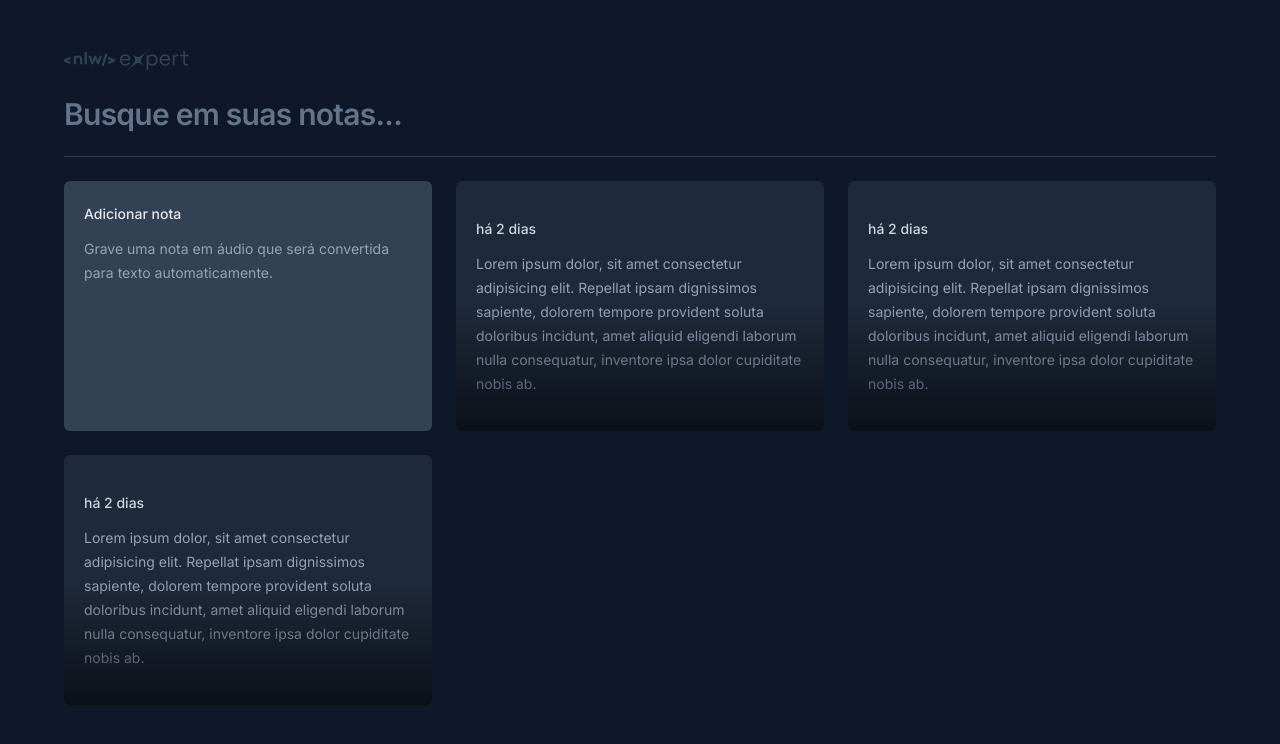
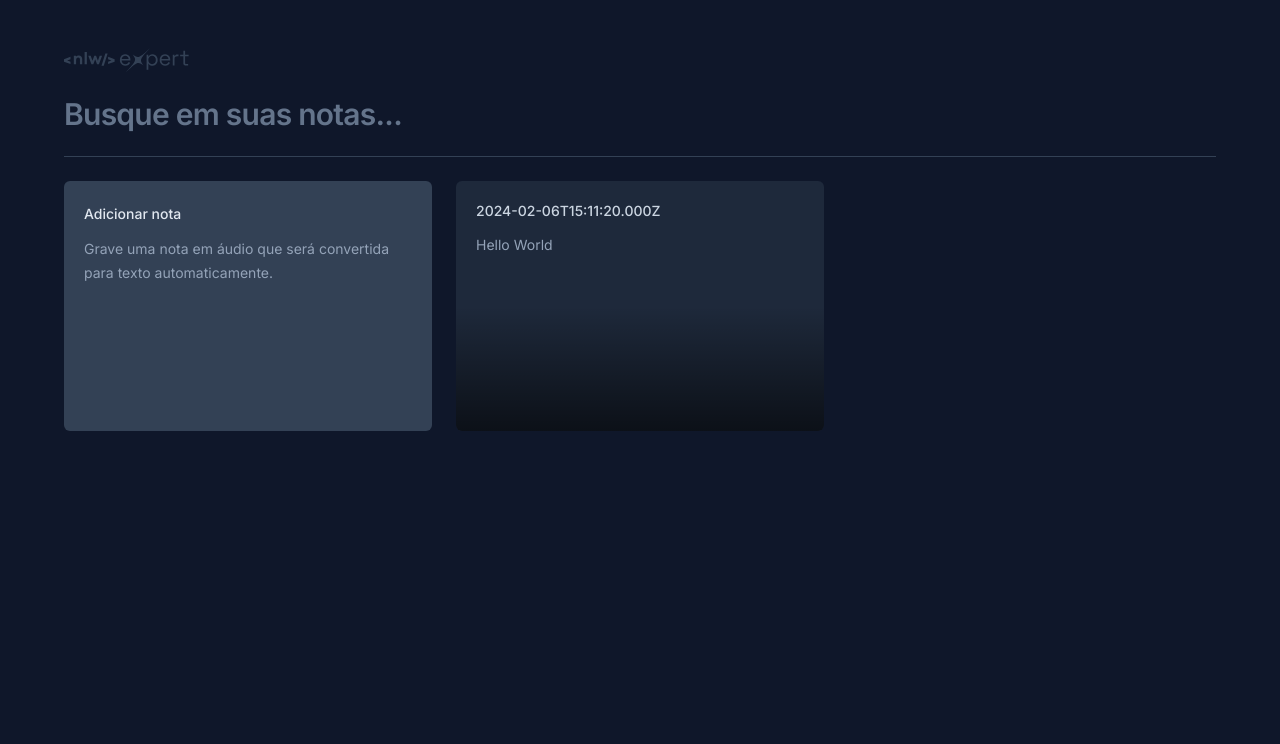
Before and after one commit to adormundo/Expert-Notes, a React (Vite) app: page / in a window 1280 px wide. Shown: the top 744 px of the page. Built offline with nearby package versions, Linux system fonts and the light colour scheme.

Commit message:
:sparkles: Melhorias no Note-Card

```diff
--- a/package.json
+++ b/package.json
@@ -9,6 +9,9 @@
     "preview": "vite preview"
   },
   "dependencies": {
+    "@radix-ui/react-dialog": "^1.0.5",
+    "date-fns": "^3.3.1",
+    "lucide-react": "^0.323.0",
     "react": "^18.2.0",
     "react-dom": "^18.2.0"
   },
--- a/src/app.tsx
+++ b/src/app.tsx
@@ -1,6 +1,11 @@
 import logo from './assets/logo-nlw-expert.svg'
 import { NewNoteCard } from './components/new-note-card'
 import { NoteCard } from './components/note-card'
+
+const note = {
+  date: new Date(),
+  content: 'Hello World'
+}
 
 export function App() {
   return (
@@ -19,9 +24,7 @@
 
       <div className='grid grid-cols-3 gap-6 auto-rows-[250px]'>
         <NewNoteCard/>
-        <NoteCard/>
-        <NoteCard/>
-        <NoteCard/>
+        <NoteCard note={note} />
       </div>
     </div>
   )
--- a/src/components/note-card.tsx
+++ b/src/components/note-card.tsx
@@ -1,9 +1,43 @@
-export function NoteCard() {
+import * as Dialog from '@radix-ui/react-dialog'
+import { formatDistanceToNow } from 'date-fns'
+import { ptBR } from 'date-fns/locale'
+import { X } from 'lucide-react'
+interface NoteCardProps {
+  note: {
+    date: Date
+    content: string
+  }
+}
+
+export function NoteCard({ note }: NoteCardProps) {
     return (
-        <button className='rounded-md text-left bg-slate-800 p-5 space-y-3 overflow-hidden relative outline-none hover:ring-2 hover:ring-slate-600 focus-visible:ring-2 focus-visible:ring-lime-400'>
-          <span className='text-sm font-medium text-slate-300'>há 2 dias</span>
-          <p className='text-sm leading-6 text-slate-400'>Lorem ipsum dolor, sit amet consectetur adipisicing elit. Repellat ipsam dignissimos sapiente, dolorem tempore provident soluta doloribus incidunt, amet aliquid eligendi laborum nulla consequatur, inventore ipsa dolor cupiditate nobis ab.</p>
+      <Dialog.Root>
+        <Dialog.Trigger className='rounded-md text-left flex flex-col bg-slate-800 p-5 gap-3 overflow-hidden relative outline-none hover:ring-2 hover:ring-slate-600 focus-visible:ring-2 focus-visible:ring-lime-400'>
+          <span className='text-sm font-medium text-slate-300'>{note.date.toISOString()}</span>
+          <p className='text-sm leading-6 text-slate-400'>{note.content}</p>
           <div className='absolute bottom-0 left-0 right-0 h-1/2 bg-gradient-to-t from-black/60 to-black/0 pointer-events-none'></div>
-        </button>
+        </Dialog.Trigger>
+
+        <Dialog.Portal>
+          <Dialog.Overlay className='inset-0 fixed bg-black/60' />
+          <Dialog.Content className='fixed overflow-hidden left-1/2 top-1/2 -translate-x-1/2 -translate-y-1/2 max-w-[640px] w-full h-[60vh] bg-slate-700 rounded-md flex flex-col outline-none'>
+            <Dialog.Close className='absolute right-0 top-0 bg-slate-800 p-1.5 text-slate-400 hover:text-slate-100'>
+              <X className='size-5' />
+            </Dialog.Close>
+            <div className='flex flex-1 flex-col gap-3 p-5'>
+              <span className='text-sm font-medium text-slate-300'>{formatDistanceToNow(note.date, {locale : ptBR, addSuffix: true})}</span>
+              <p className='text-sm leading-6 text-slate-400'>{note.content}</p>
+            </div>
+
+            <button
+              type='button'
+              className='w-full bg-slate-800 py-4 text-center text-sm text-slate-300 outline-none font-medium group'
+              >
+              Deseja <span className='text-red-400 hover:underline group-hover:underline'>apagar essa nota</span>?
+            </button>
+          </Dialog.Content>
+        </Dialog.Portal>
+
+      </Dialog.Root>
     )
 }
```
Also changed, not shown: 1 other file (tests, documents, lock files or other folders).
